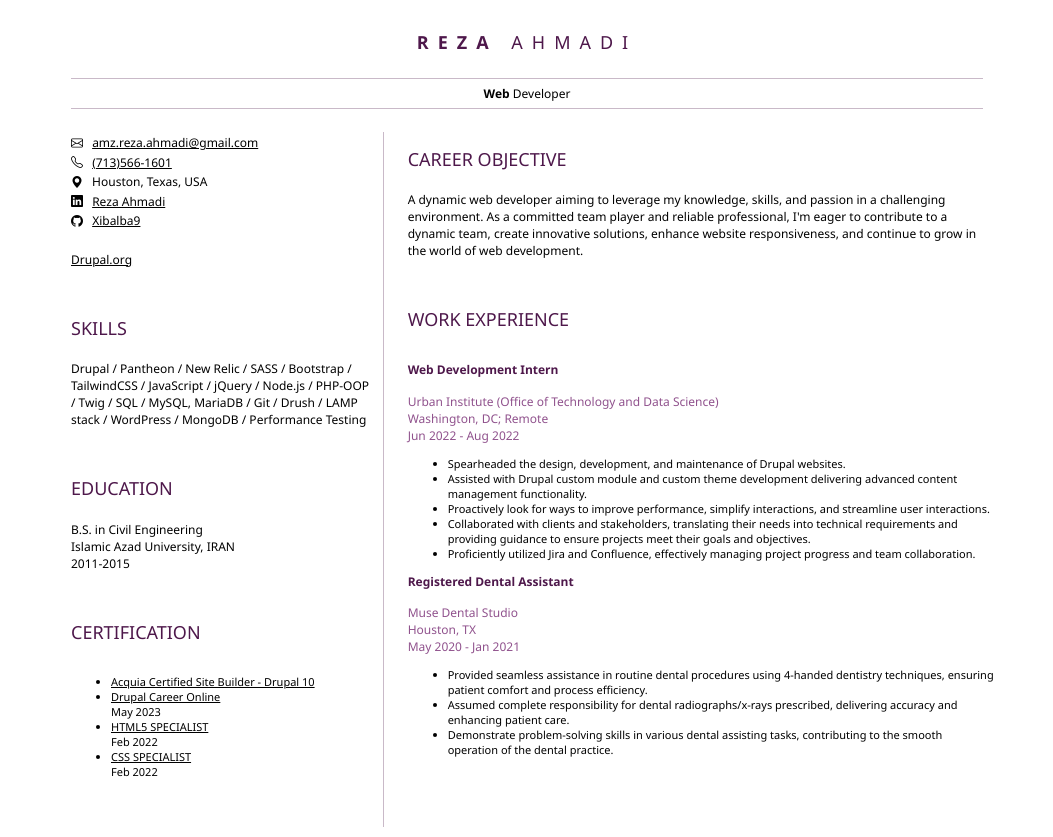
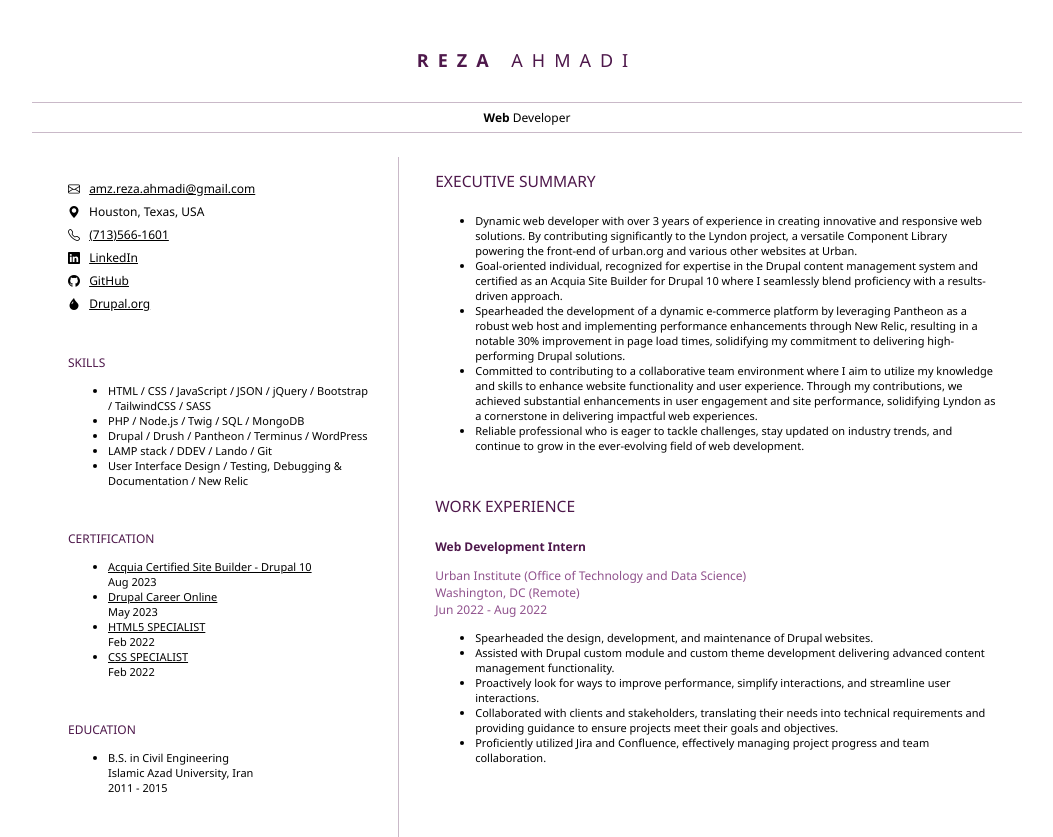
Before and after one commit to Xibalba9/resume, a plain HTML site: page index.html in a window 1280 px wide. Shown: the whole page, without its empty margins (113-1166 px from the left). Drawn offline with nearby package versions, Linux system fonts and the light colour scheme.

Commit message:
Update resume

```diff
--- a/index.html
+++ b/index.html
@@ -20,6 +20,7 @@
 			<article id="mainLeft" class="left-column">
 				<section>
 					<!-- <h2> contact </h2> -->
+					<br />
 					<p>
 						<i class="bi bi-envelope"></i>
 						<a href="mailto:amz.reza.ahmadi@gmail.com"
@@ -27,52 +28,51 @@
 						>
 					</p>
 					<p>
+						<i class="bi bi-geo-alt-fill"></i>
+						Houston, Texas, USA
+					</p>
+					<p>
 						<i class="bi bi-telephone"></i>
 						<a href="callto:1-713-566-1601">(713)566-1601</a>
 					</p>
 					<p>
-						<i class="bi bi-geo-alt-fill"></i>
-						Houston, Texas, USA
-					</p>
-					<p>
 						<i class="bi bi-linkedin"></i>
 						<a href="https://www.linkedin.com/in/reza-ahmadi-152b171aa/"
-							>Reza Ahmadi</a
+							>LinkedIn</a
 						>
 					</p>
 					<p>
 						<i class="bi bi-github"></i>
-						<a href="https://github.com/Xibalba9/drezal">Xibalba9</a>
+						<a href="https://github.com/Xibalba9/drezal">GitHub</a>
 					</p>
-					<br />
 					<p>
+						<i class="bi bi-droplet-fill"></i>
 						<a href="https://www.drupal.org/u/amirez">Drupal.org</a>
 					</p>
 				</section>
 				<section>
-					<h2>SKILLS</h2>
-					<p>
-						Drupal / Pantheon / New Relic / SASS / Bootstrap / TailwindCSS /
-						JavaScript / jQuery / Node.js / PHP-OOP / Twig / SQL / MySQL,
-						MariaDB / Git / Drush / LAMP stack / WordPress / MongoDB /
-						Performance Testing
-					</p>
+					<h3>SKILLS</h3>
+					<ul>
+						<li>
+							HTML / CSS / JavaScript / JSON / jQuery / Bootstrap / TailwindCSS
+							/ SASS
+						</li>
+						<li>PHP / Node.js / Twig / SQL / MongoDB</li>
+						<li>Drupal / Drush / Pantheon / Terminus / WordPress</li>
+						<li>LAMP stack / DDEV / Lando / Git</li>
+						<li>
+							User Interface Design / Testing, Debugging & Documentation / New
+							Relic
+						</li>
+					</ul>
 				</section>
 				<section>
-					<h2>EDUCATION</h2>
-					<p>
-						B.S. in Civil Engineering<br />
-						Islamic Azad University, IRAN<br />
-						2011-2015
-					</p>
-				</section>
-				<section>
-					<h2>CERTIFICATION</h2>
+					<h3>CERTIFICATION</h3>
 					<ul>
 						<li>
-							<a href="https://lnkd.in/g7JY2pk9 "
-								>Acquia Certified Site Builder - Drupal 10</a
-							>
+							<a href="https://certification.acquia.com/user/21101"
+								>Acquia Certified Site Builder - Drupal 10<br /></a
+							>Aug 2023
 						</li>
 						<li>
 							<a href="https://www.drupaleasy.com/"
@@ -95,24 +95,62 @@
 						</li>
 					</ul>
 				</section>
+				<section>
+					<h3>EDUCATION</h3>
+					<ul>
+						<li>
+							B.S. in Civil Engineering<br />
+							Islamic Azad University, Iran<br />
+							2011 - 2015
+						</li>
+					</ul>
+				</section>
 			</article>
 			<article id="mainRight" class="right-column">
 				<section class="obj">
-					<h2>CAREER OBJECTIVE</h2>
-					<p>
-						A dynamic web developer aiming to leverage my knowledge, skills, and
-						passion in a challenging environment. As a committed team player and
-						reliable professional, I'm eager to contribute to a dynamic team,
-						create innovative solutions, enhance website responsiveness, and
-						continue to grow in the world of web development.
-					</p>
+					<h2>EXECUTIVE SUMMARY</h2>
+					<ul>
+						<li>
+							Dynamic web developer with over 3 years of experience in creating
+							innovative and responsive web solutions. By contributing
+							significantly to the Lyndon project, a versatile Component Library
+							powering the front-end of urban.org and various other websites at
+							Urban.
+						</li>
+						<li>
+							Goal-oriented individual, recognized for expertise in the Drupal
+							content management system and certified as an Acquia Site Builder
+							for Drupal 10 where I seamlessly blend proficiency with a results-
+							driven approach.
+						</li>
+						<li>
+							Spearheaded the development of a dynamic e-commerce platform by
+							leveraging Pantheon as a robust web host and implementing
+							performance enhancements through New Relic, resulting in a notable
+							30% improvement in page load times, solidifying my commitment to
+							delivering high- performing Drupal solutions.
+						</li>
+						<li>
+							Committed to contributing to a collaborative team environment
+							where I aim to utilize my knowledge and skills to enhance website
+							functionality and user experience. Through my contributions, we
+							achieved substantial enhancements in user engagement and site
+							performance, solidifying Lyndon as a cornerstone in delivering
+							impactful web experiences.
+						</li>
+						<li>
+							Reliable professional who is eager to tackle challenges, stay
+							updated on industry trends, and continue to grow in the
+							ever-evolving field of web development.
+						</li>
+					</ul>
 				</section>
 				<section>
 					<h2>WORK EXPERIENCE</h2>
 					<h3><b>Web Development Intern</b></h3>
 					<p class="companies">
 						Urban Institute (Office of Technology and Data Science)<br />
-						Washington, DC; Remote<br />
+						Washington, DC (Remote)<br />
 						Jun 2022 - Aug 2022
 					</p>
 					<ul>
@@ -138,28 +176,6 @@
 							project progress and team collaboration.
 						</li>
 					</ul>
-					<h3><b>Registered Dental Assistant</b></h3>
-					<p class="companies">
-						Muse Dental Studio<br />
-						Houston, TX<br />
-						May 2020 - Jan 2021
-					</p>
-					<ul>
-						<li>
-							Provided seamless assistance in routine dental procedures using
-							4-handed dentistry techniques, ensuring patient comfort and
-							process efficiency.
-						</li>
-						<li>
-							Assumed complete responsibility for dental radiographs/x-rays
-							prescribed, delivering accuracy and enhancing patient care.
-						</li>
-						<li>
-							Demonstrate problem-solving skills in various dental assisting
-							tasks, contributing to the smooth operation of the dental
-							practice.
-						</li>
-					</ul>
 				</section>
 			</article>
 		</main>
--- a/style.css
+++ b/style.css
@@ -1,17 +1,100 @@
 .container {
     display: flex;
     flex-direction: row;
-    align-items: stretch;
+    height: 100%;
 }
 .left-column {
-    width: 35%;
+    width: 40%;
     border-right: 1px solid rgba(78, 24, 75,.3);
+    padding-right: 1em;
+    padding-left: 1em;
 }
 .right-column {
-    width: 65%;
+    width: 70%;
+    padding-right: 1em;
+    padding-left: 1em;
 }
 
-@media (max-width: 568px) {
+.companies {
+    color: rgb(144, 82, 141);
+}
+
+body{
+    font-family: 'Segoe UI', Tahoma, Geneva, Verdana, sans-serif;
+    font-size: 12px;
+    max-width: 990px;
+    margin: auto;
+    height: 100%;
+}
+
+main {
+    margin-top: 2em;
+}
+
+ul {
+    list-style-type: disc;
+}
+
+li {
+    font-size: 11px;
+}
+
+section {
+    margin: auto 1em 3.5em 2em;
+}
+
+a {
+    color: inherit;
+    text-decoration: underline;
+}
+
+a:hover {
+    color: rgb(144, 82, 141);
+    text-decoration: none;
+}
+
+i {
+    margin-right: .5em;
+}
+
+p {
+    margin: .5em auto;
+}
+
+header {
+    text-align: center;
+    margin-top: 1em;
+}
+
+hr {
+    border: 0cap;
+    background-color: rgba(78, 24, 75,.3);
+    height: 1px;
+}
+
+h1 {
+    font-size: 1.5em;
+    letter-spacing: .5em;
+    padding-top: 2em;
+    padding-bottom: 1em;
+}
+
+h2 {
+    font-size: 1.3em;
+    padding-bottom: .5em;
+}
+
+h3 {
+    font-size: 1em;
+    padding-bottom: 0;
+}
+
+h1, h2, h3 {
+    color: rgb(78, 24, 75);
+    font-weight: 100;
+}
+
+@media (max-width: 508px) {
     body {
         background-color: rgb(242, 239, 246);
     }
@@ -30,86 +113,6 @@
     .right-column {
         width: auto;
         border-top: .1px solid rgba(78, 24, 75,.3);
+        padding-top: 5%;
     }
 }
-
-.companies {
-    color: rgb(144, 82, 141);
-}
-
-body{
-    font-family: 'Segoe UI', Tahoma, Geneva, Verdana, sans-serif;
-    font-size: 12px;
-    max-width: 960px;
-    margin: auto;
-}
-
-main {
-    display: grid;
-    grid-template-columns: 35% 65%;
-    margin-top: 2em;
-}
-
-ul {
-    list-style: disc ;
-}
-
-li {
-    font-size: 11px;
-}
-
-section {
-    margin: auto 1em 4em 2em;
-}
-
-a {
-    color: inherit;
-    text-decoration: underline;
-}
-
-a:hover {
-    color: rgb(144, 82, 141);
-    text-decoration: none;
-}
-
-i {
-    margin-right: .5em;
-}
-
-p {
-    margin: .2em auto;
-}
-
-header {
-    text-align: center;
-    margin: auto 2em;
-}
-
-hr {
-    border: none;
-    background-color: rgba(78, 24, 75,.3);
-    height: .5px;
-}
-
-h1 {
-    font-size: 1.5em;
-    letter-spacing: .5em;
-    padding-top: 1em;
-    padding-bottom: 1em;
-}
-
-h2 {
-    font-size: 1.5em;
-    padding-bottom: 1em;
-}
-
-h3 {
-    font-size: 1em;
-    padding-bottom: 1em;
-}
-
-h1, h2, h3 {
-    color: rgb(78, 24, 75);
-    font-weight: 100;
-    margin-bottom: 0;
-}
```
